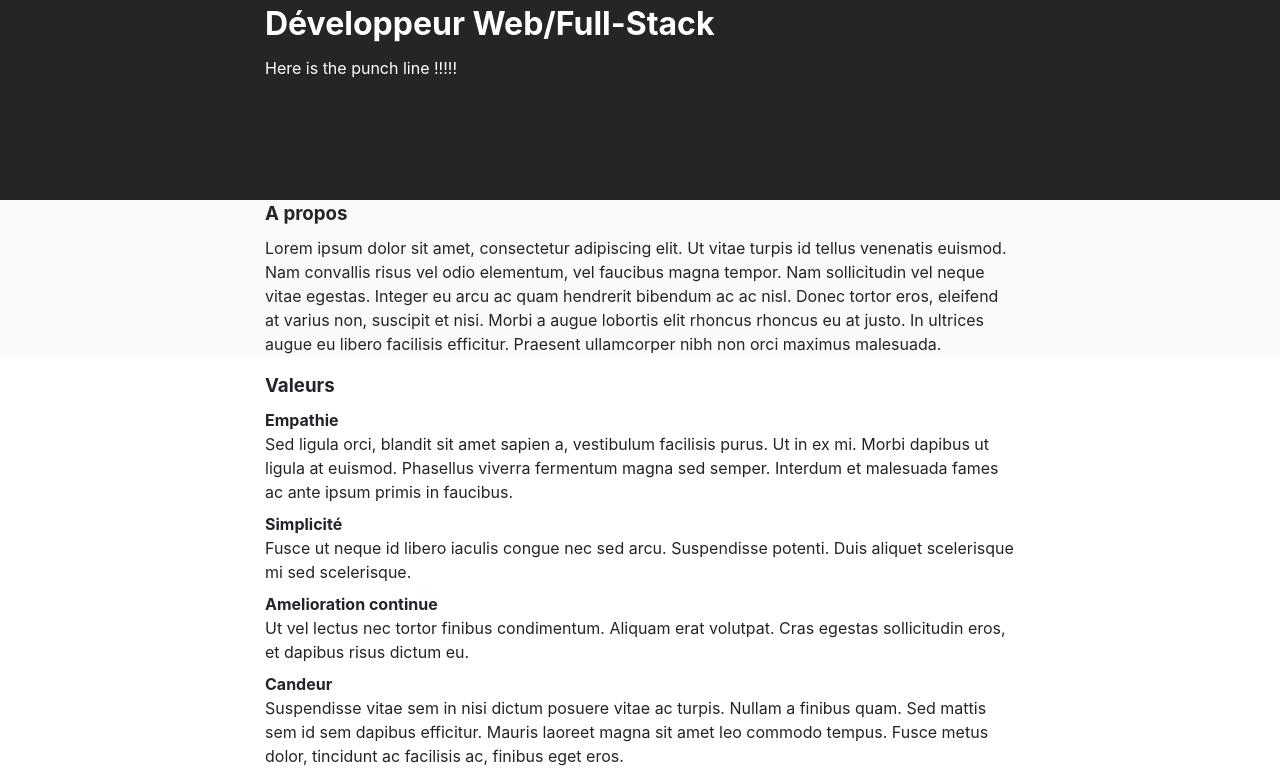
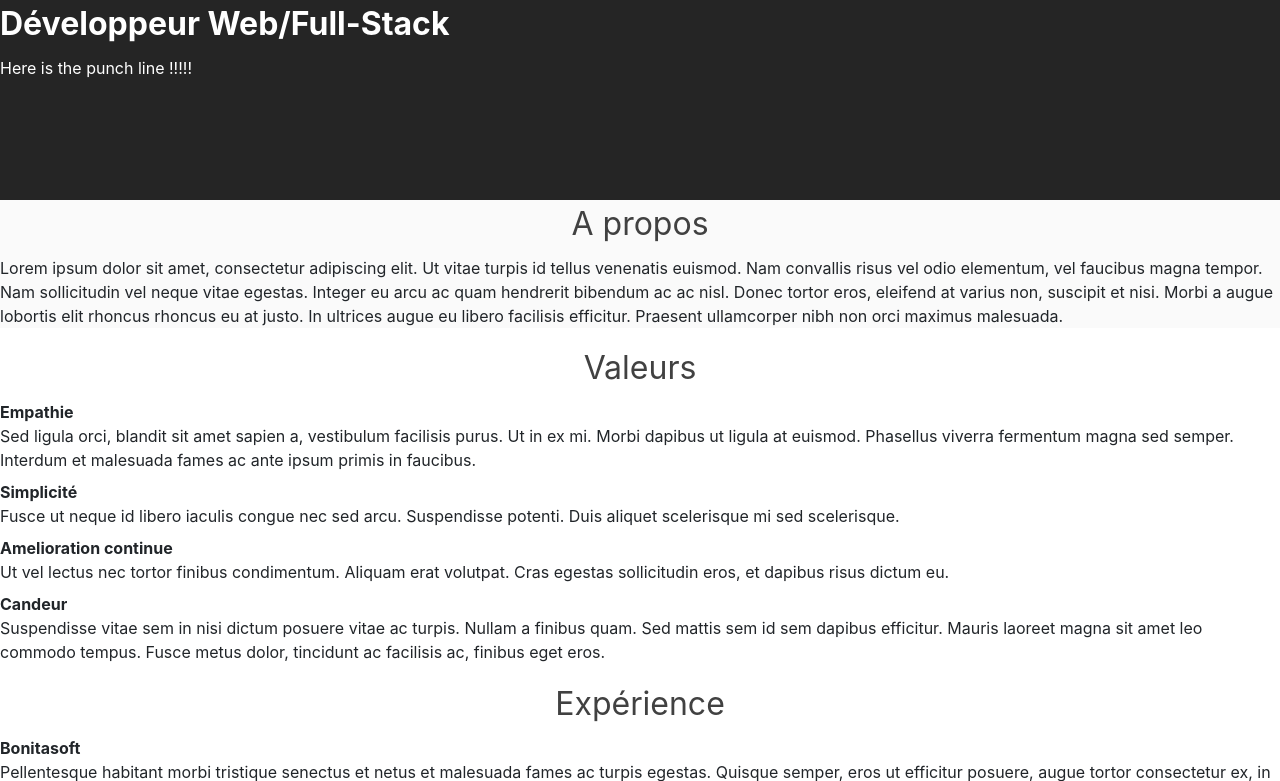
Before and after one commit to cpuy/cpuy.github.io, a plain HTML site: page index.html in a window 1280 px wide. Shown: the top 781 px of the page. Drawn offline with Linux system fonts and the light colour scheme.

Commit message:
refactor: clean CSS and markup
Remove unused CSS and html markup

```diff
--- a/index.html
+++ b/index.html
@@ -13,27 +13,22 @@
 
 <body>
     <header>
-        <div class="container">
+
         <h1>Développeur Web/Full-Stack</h1>
         <p>Here is the punch line !!!!!</p>
-        </div>
     </header>
 
-
-    <section class="About u-secondaryBg">
-        <div class="container">
-            <h3>A propos</h3>
+    <section class="u-secondaryBg">
+        <h3 class="SectionTitle">A propos</h3>
         <p>Lorem ipsum dolor sit amet, consectetur adipiscing elit. Ut vitae turpis id tellus venenatis euismod.
             Nam convallis risus vel odio elementum, vel faucibus magna tempor. Nam sollicitudin vel neque vitae
             egestas. Integer eu arcu ac quam hendrerit bibendum ac ac nisl. Donec tortor eros, eleifend at varius
             non, suscipit et nisi. Morbi a augue lobortis elit rhoncus rhoncus eu at justo. In ultrices augue eu
             libero facilisis efficitur. Praesent ullamcorper nibh non orci maximus malesuada.</p>
-        </div>
     </section>
 
     <section class="Values">
-        <div class="container">
-            <h3>Valeurs</h3>
+        <h3 class="SectionTitle">Valeurs</h3>
         <dl>
             <dt>Empathie</dt>
             <dd>Sed ligula orci, blandit sit amet sapien a, vestibulum facilisis purus. Ut in ex mi. Morbi dapibus
@@ -50,12 +45,10 @@
                 id sem dapibus efficitur. Mauris laoreet magna sit amet leo commodo tempus. Fusce metus dolor,
                 tincidunt ac facilisis ac, finibus eget eros.</dd>
         </dl>
-        </div>
     </section>
 
     <section class="Experience">
-        <div class="container">
-            <h3>Expérience</h3>
+        <h3 class="SectionTitle">Expérience</h3>
         <dl>
             <dt>Bonitasoft</dt>
             <dd>Pellentesque habitant morbi tristique senectus et netus et malesuada fames ac turpis egestas.
@@ -69,7 +62,6 @@
                 tempor placerat. Etiam in nibh sit amet diam tempor auctor id id quam. Ut vestibulum vestibulum
                 dui, congue tristique nisl. Donec quis pellentesque nulla, vitae rhoncus diam. Nam vitae urna nisl.</dd>
         </dl>
-        </div>
     </section>
 
 
--- a/style.css
+++ b/style.css
@@ -1,35 +1,21 @@
-*,
-*::before,
-*::after {
-  box-sizing: border-box;
-}
-
-body {
-    font-family: -apple-system, BlinkMacSystemFont, “Segoe UI”, “Roboto”, “Oxygen”, “Ubuntu”, “Cantarell”, “Fira Sans”, “Droid Sans”, “Helvetica Neue”, sans-serif;
-}
-
 header {
-    /* background-color: chartreuse; */
-    /* background-color: #555; */
     background-color: #252525;
-    opacity: 1;
-    background-size: cover;
-    background-position: 50% 50%;
 
     color: white;
     height: 200px;
-}
 
-main {
-    max-width: 900px;
-    margin: auto;
+    width: 100%;
 }
 
 .u-secondaryBg {
     background: #fafafa;
 }
 
-.container {
-    width: 750px;
-    margin: auto;
+.SectionTitle {
+    width: 100%;
+    text-align: center;
+
+    color: #414141;
+    font-size: 2rem;
+    font-weight: 400;
 }
```
Lines whose indentation alone changed are shown as unchanged.
